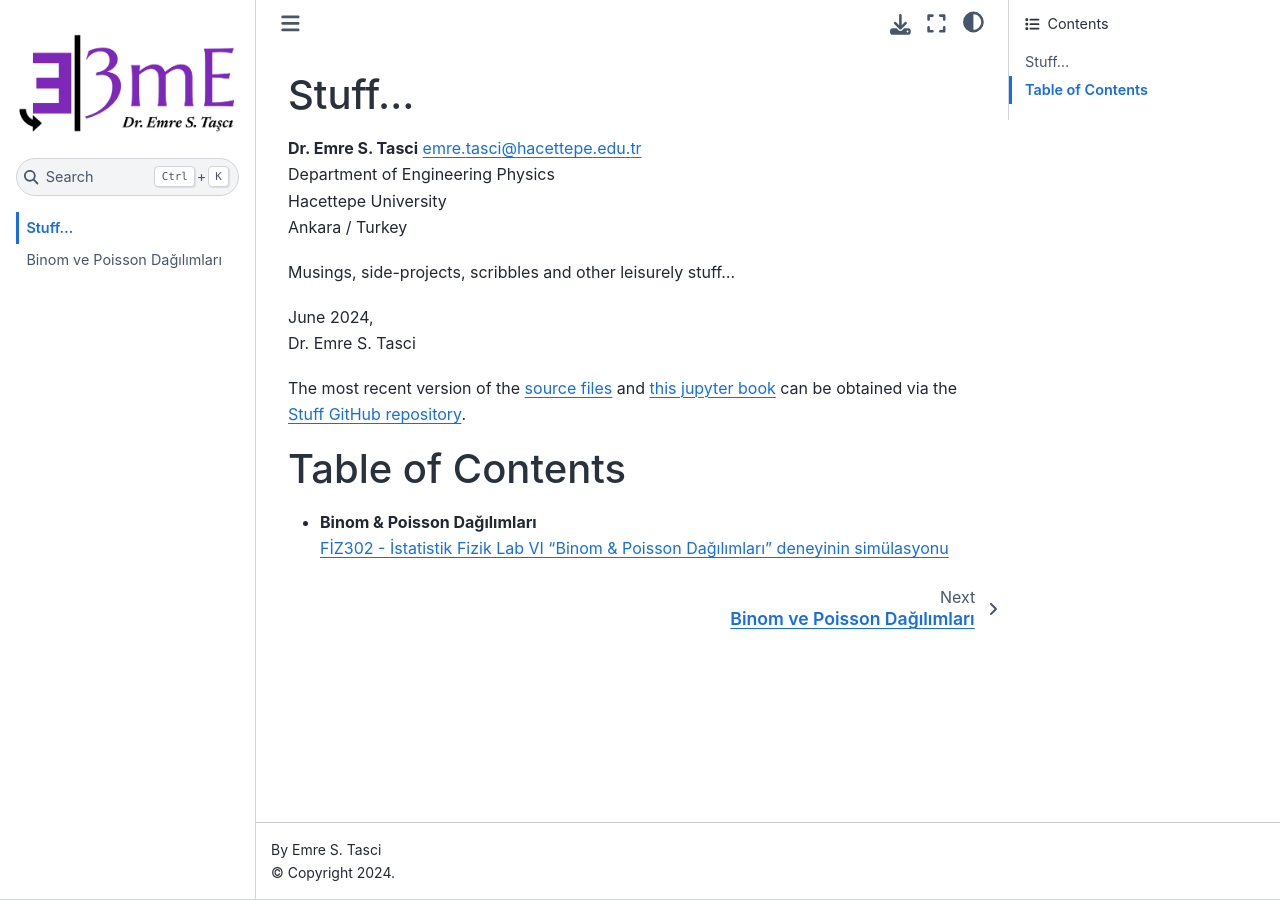
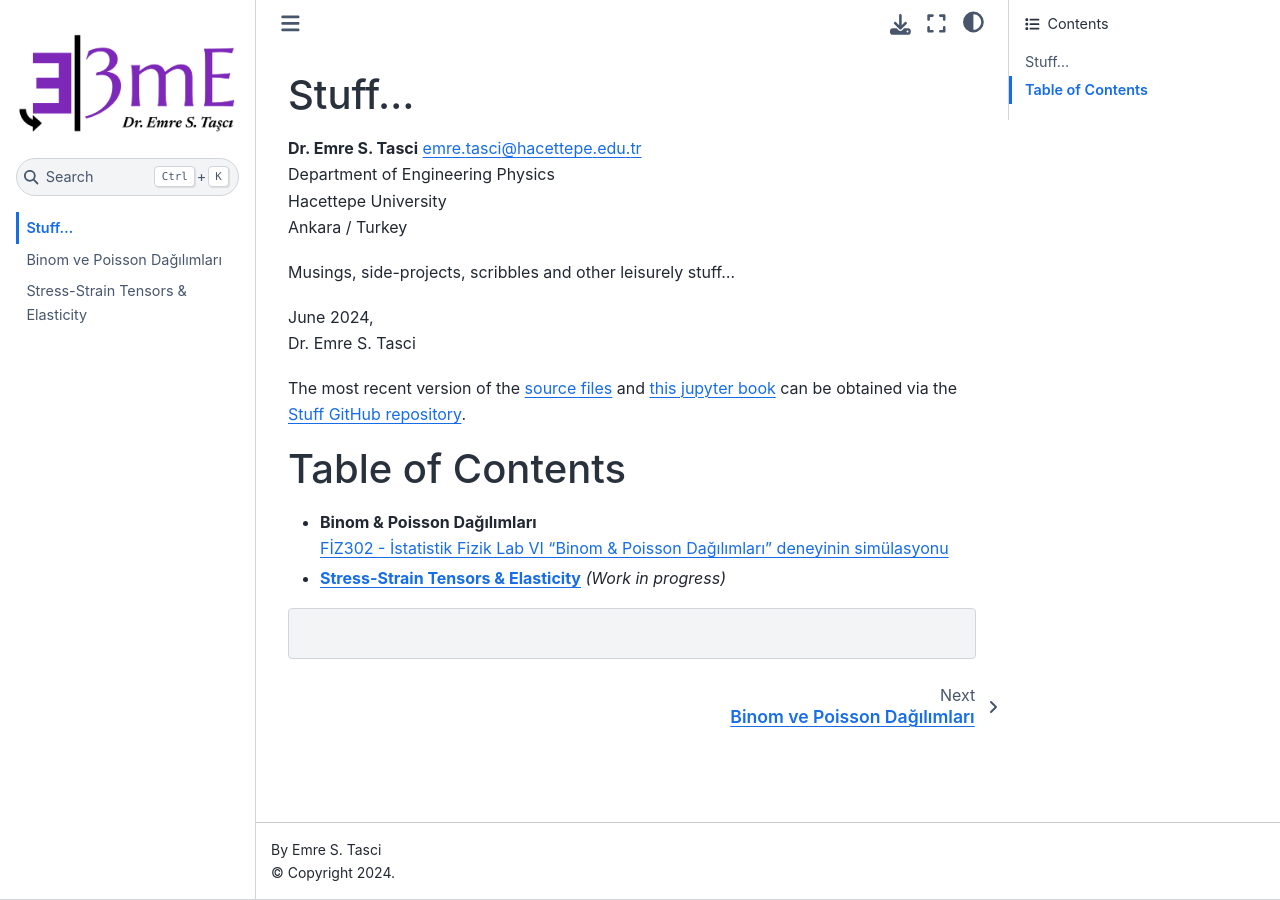
Before and after one commit to emresururi/Stuff, a Jupyter Book: the page built from intro.md, in a window 1280 px wide. Built offline with Jupyter Book 1.0.4 settings and Sphinx 7.4.7 and the Sphinx Book theme 1.1.4, drawn with Linux system fonts in a browser that asks for light colours.

Commit message:
Updating the title page & TOC

````diff
--- a/_toc.yml
+++ b/_toc.yml
@@ -5,3 +5,5 @@ format: jb-book
 root: intro
 chapters:
 - file: FIZ302_IstatistikLab_BinomPoisson
+- file: StrainStressTensors
+  title: Stress-Strain Tensors & Elasticity
--- a/intro.md
+++ b/intro.md
@@ -18,3 +18,8 @@ The most recent version of the [source files](https://github.com/emresururi/Stuf
 # Table of Contents
 * **Binom & Poisson Dağılımları**
   [FİZ302 - İstatistik Fizik Lab VI "Binom & Poisson Dağılımları" deneyinin simülasyonu](FIZ302_IstatistikLab_BinomPoisson)
+* **[Stress-Strain Tensors & Elasticity](StrainStressTensors)** _(Work in progress)_
+
+```python
+
+```
````
